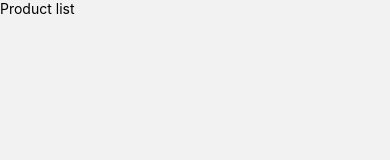
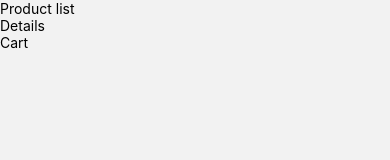
Before and after one commit to wafulasam/Sky.Garden, a React Native app: screen / in a window 390 px wide. Shown: the top 160 px of the page. Built offline with nearby package versions, Linux system fonts and the light colour scheme.

Commit message:
- modify screen navigation

```diff
--- a/screens/ProductListScreen.js
+++ b/screens/ProductListScreen.js
@@ -1,12 +1,15 @@
 import React from 'react';
 import { Text, View } from 'react-native';
 import MainLayout from '../layouts/MainLayout';
+import { PRODUCT_DETAIL_SCREEN, CART_SCREEN } from '../navigation/ScreenNames';
 
-export default function ProductListScreen() {
+export default function ProductListScreen({ navigation }) {
   return (
     <MainLayout>
         <View>
             <Text>Product list</Text>
+            <Text onPress={() => navigation.navigate(PRODUCT_DETAIL_SCREEN)}>Details</Text>
+            <Text onPress={() => navigation.navigate(CART_SCREEN)}>Cart</Text>
         </View>
     </MainLayout>
   );
```
